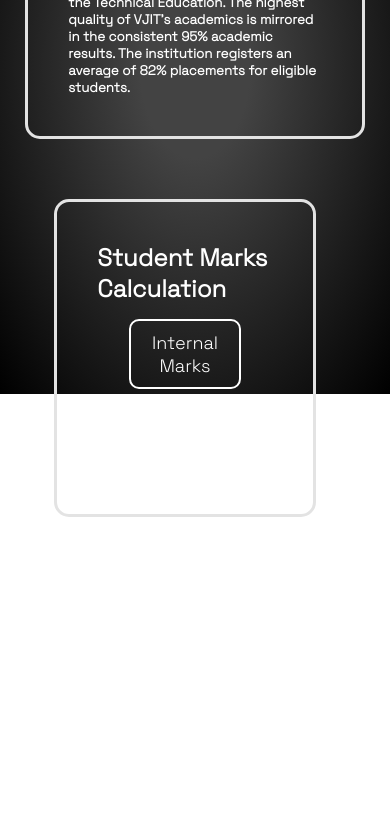
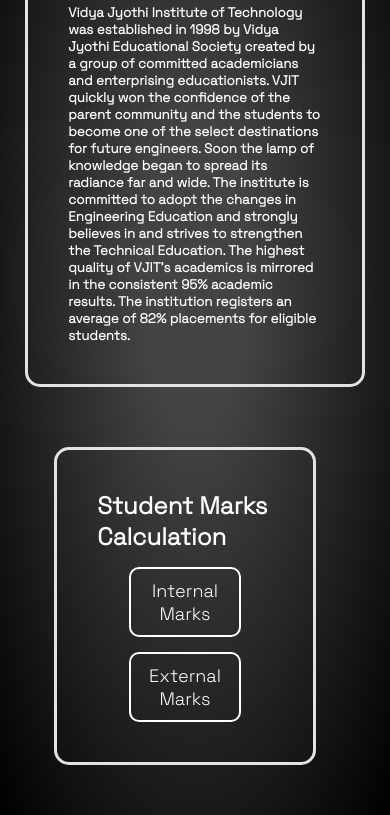
Before and after one commit to RuthvikKatta/Marks-Calculator, a plain HTML site: page index.html in a window 390 px wide. Shown: the part 564-1379 px from the top of the page. Before the commit the page ends 1081 px from the top, so only its background shows below. Drawn offline with nearby package versions, Linux system fonts and the light colour scheme.

Commit message:
Update index.html

```diff
--- a/index.html
+++ b/index.html
@@ -157,8 +157,7 @@
                 display: none;
             }
             .image{
-                width:150%
-
+                width:150%;
             }
             .image-section{
                 width:100%;
@@ -169,13 +168,12 @@
                 top: 20px;
             }
             .bottom{
+                padding-block: 30px;
+                position: relative;
                 align-items: center;
-                min-height: 78vh;
+                height:auto ;
                 flex-direction: column;
                 justify-content: center;
-            }
-            .left{
-                margin-top: -55px;
             }
             .right{
                 width:45%;
```
